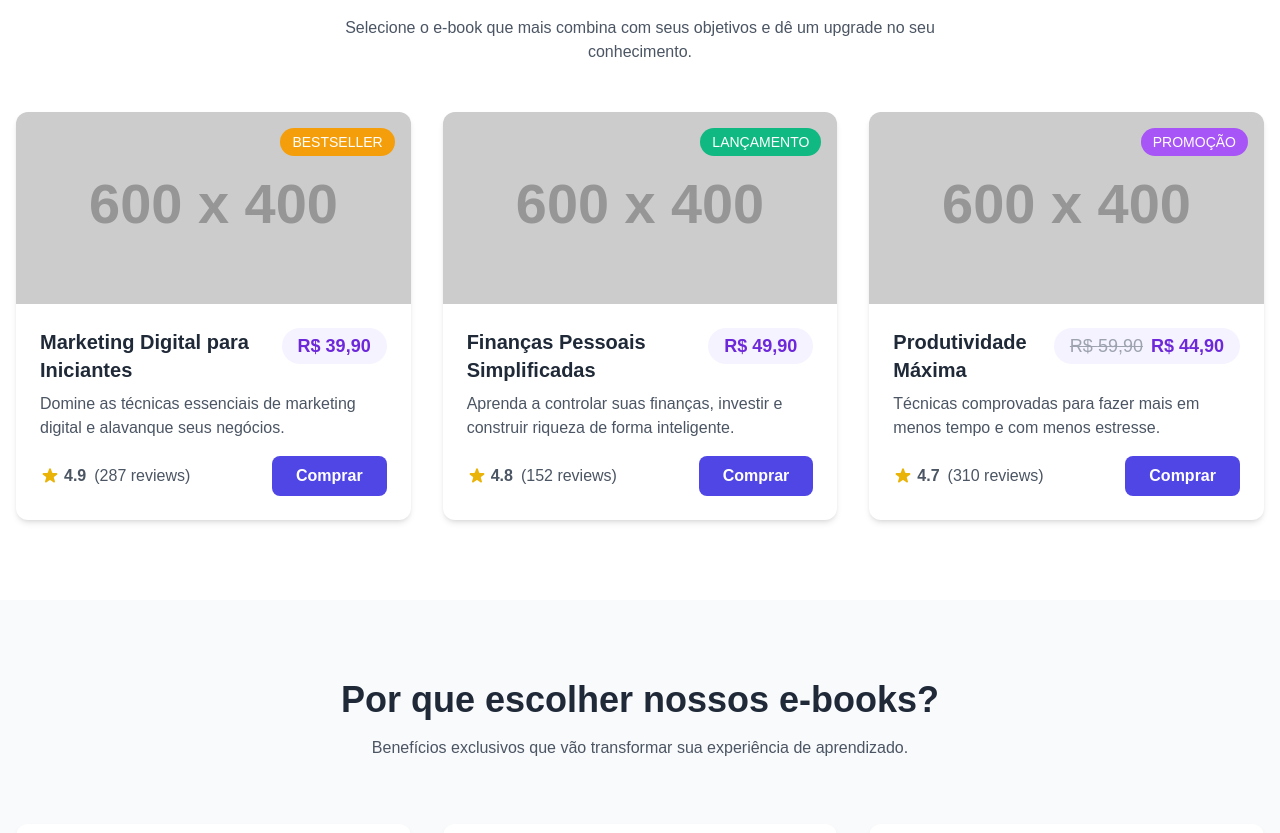
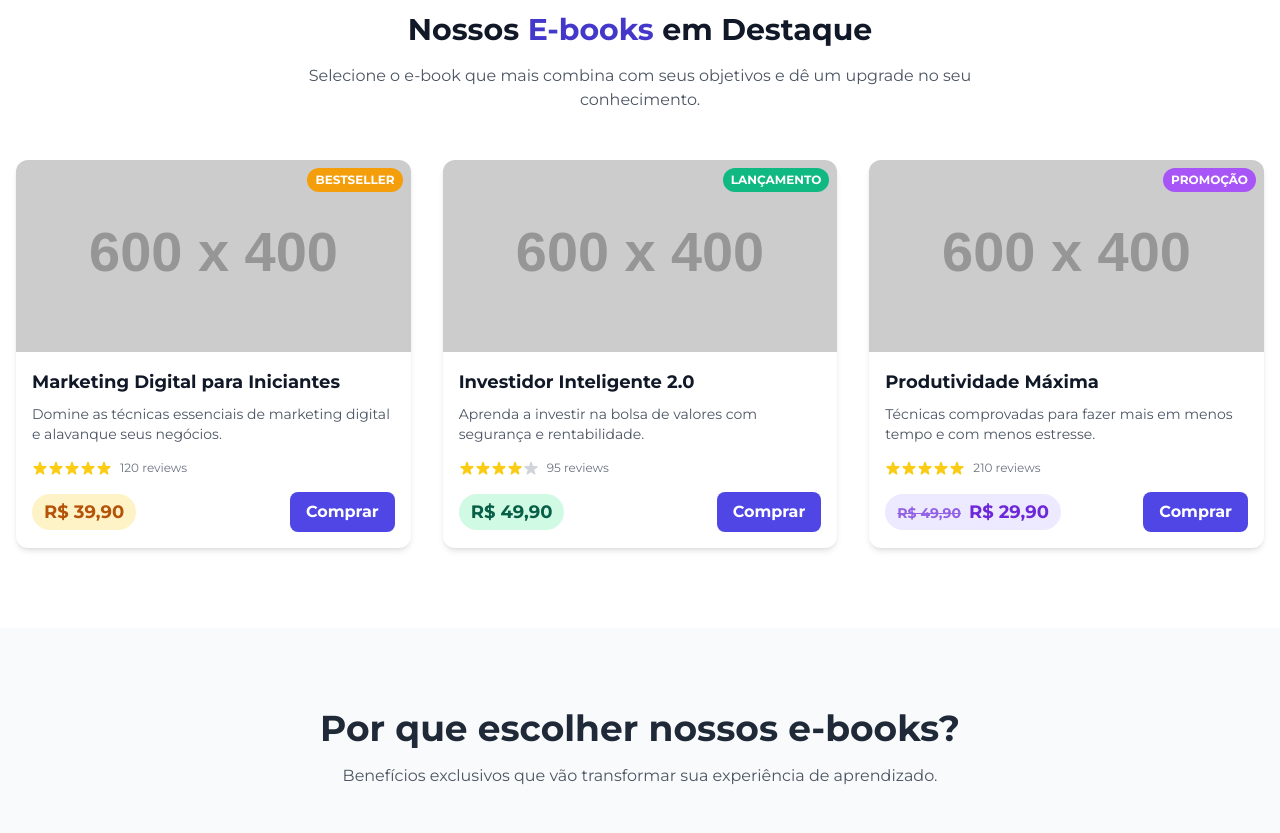
Before and after one commit to astronautbooks/landing-page-nextjs, a Next.js app: page / in a window 1280 px wide. Shown: the part 768-1601 px from the top of the page. Built offline with nearby package versions, Linux system fonts and the light colour scheme.

Commit message:
feat: first version OK

```diff
--- a/src/app/globals.css
+++ b/src/app/globals.css
@@ -9,35 +9,18 @@
   }
 }
 
-@layer components {
-  .price-badge {
-    animation: pulse 2s infinite;
+@keyframes float {
+  0% {
+    transform: translateY(0px);
   }
-
-  @keyframes pulse {
-    0% { transform: scale(1); }
-    50% { transform: scale(1.05); }
-    100% { transform: scale(1); }
+  50% {
+    transform: translateY(-10px);
   }
-
-  .ebook-card:hover {
-    transform: translateY(-5px);
-    box-shadow: 0 10px 25px rgba(0, 0, 0, 0.1);
-  }
-
-  .floating-btn {
-    animation: float 6s ease-in-out infinite;
-  }
-
-  @keyframes float {
-    0% { transform: translateY(0px); }
-    50% { transform: translateY(-15px); }
-    100% { transform: translateY(0px); }
+  100% {
+    transform: translateY(0px);
   }
 }
 
-body {
-  background: var(--background);
-  color: var(--foreground);
-  font-family: Arial, Helvetica, sans-serif;
+.float-animation {
+  animation: float 6s ease-in-out infinite;
 }
--- a/src/app/page.js
+++ b/src/app/page.js
@@ -1,3 +1,6 @@
+import EbookCard from '@/components/EbookCard';
+import HeroImage from '@/components/HeroImage';
+
 export default function Home() {
   return (
     <main className="min-h-screen">
@@ -35,7 +38,11 @@ com nossos <span className="text-yellow-300">e-books premium</span></h1>
             </div>
           </div>
           <div className="md:w-1/2 flex justify-center">
-            <img src="https://placehold.co/600x400" alt="Pilha de livros digitais coloridos em um tablet moderno com detalhes em neon" className="rounded-lg shadow-xl w-full max-w-md" />
+            <HeroImage
+              src="https://placehold.co/600x400"
+              alt="Pilha de livros digitais coloridos em um tablet moderno com detalhes em neon"
+              className="rounded-lg w-full max-w-md"
+            />
           </div>
         </div>
       </section>
@@ -67,72 +74,48 @@ com nossos <span className="text-yellow-300">e-books premium</span></h1>
           <p className="text-center text-gray-600 mb-12 max-w-2xl mx-auto">Selecione o e-book que mais combina com seus objetivos e dê um upgrade no seu conhecimento.</p>
 
           <div className="grid grid-cols-1 md:grid-cols-2 lg:grid-cols-3 gap-8">
-            {[
+            {
+              [
                 {
                   title: 'Marketing Digital para Iniciantes',
                   description: 'Domine as técnicas essenciais de marketing digital e alavanque seus negócios.',
-                price: '39,90',
+                  price: 'R$ 39,90',
                   oldPrice: null,
-                rating: 4.9,
-                reviews: 287,
+                  rating: 5,
+                  reviews: 120,
                   imageUrl: 'https://placehold.co/600x400',
-                badge: { text: 'BESTSELLER', color: 'bg-bestseller-amber' },
+                  badge: { text: 'BESTSELLER', color: 'bg-bestseller-amber text-white' },
+                  priceTheme: { bg: 'bg-price-theme-amber-light', text: 'text-price-theme-amber-dark' },
                   purchaseUrl: '#'
                 },
                 {
-                title: 'Finanças Pessoais Simplificadas',
-                description: 'Aprenda a controlar suas finanças, investir e construir riqueza de forma inteligente.',
-                price: '49,90',
+                  title: 'Investidor Inteligente 2.0',
+                  description: 'Aprenda a investir na bolsa de valores com segurança e rentabilidade.',
+                  price: 'R$ 49,90',
                   oldPrice: null,
-                rating: 4.8,
-                reviews: 152,
+                  rating: 4,
+                  reviews: 95,
                   imageUrl: 'https://placehold.co/600x400',
-                badge: { text: 'LANÇAMENTO', color: 'bg-launch-green' },
+                  badge: { text: 'LANÇAMENTO', color: 'bg-launch-green text-white' },
+                  priceTheme: { bg: 'bg-price-theme-green-light', text: 'text-price-theme-green-dark' },
                   purchaseUrl: '#'
                 },
                 {
                   title: 'Produtividade Máxima',
                   description: 'Técnicas comprovadas para fazer mais em menos tempo e com menos estresse.',
-                price: '44,90',
-                oldPrice: '59,90',
-                rating: 4.7,
-                reviews: 310,
+                  price: 'R$ 29,90',
+                  oldPrice: 'R$ 49,90',
+                  rating: 5,
+                  reviews: 210,
                   imageUrl: 'https://placehold.co/600x400',
-                badge: { text: 'PROMOÇÃO', color: 'bg-promo-lilac' },
+                  badge: { text: 'PROMOÇÃO', color: 'bg-promo-lilac text-white' },
+                  priceTheme: { bg: 'bg-price-theme-lilac-light', text: 'text-price-theme-lilac-dark' },
                   purchaseUrl: '#'
                 }
               ].map((ebook, index) => (
-              <div key={index} className="bg-white rounded-xl overflow-hidden shadow-md transition duration-300 hover:shadow-xl hover:-translate-y-1 flex flex-col">
-                <div className="relative">
-                  <img className="w-full h-48 object-cover" src={ebook.imageUrl} alt={`Capa do e-book ${ebook.title}`} />
-                  {ebook.badge && (
-                    <div className={`absolute top-4 right-4 text-white px-3 py-1 rounded-full text-sm font-medium ${ebook.badge.color}`}>{ebook.badge.text}</div>
-                  )}
-                </div>
-                <div className="p-6 flex flex-col flex-grow">
-                  <div className="flex justify-between items-start mb-2">
-                    <h3 className="text-xl font-bold text-gray-800 flex-1 pr-4">{ebook.title}</h3>
-                    <div className="bg-price-lilac-light text-price-lilac-dark px-4 py-1 rounded-full font-bold text-lg whitespace-nowrap">
-                      {ebook.oldPrice && (
-                        <span className="line-through text-gray-400 font-normal mr-2">R$ {ebook.oldPrice}</span>
-                      )}
-                      R$ {ebook.price}
-                    </div>
-                  </div>
-                  <p className="text-gray-600 mb-4 flex-grow">{ebook.description}</p>
-                  <div className="flex justify-between items-center mt-auto">
-                    <div className="flex items-center text-gray-600">
-                      <svg className="w-5 h-5 text-yellow-500 mr-1" fill="currentColor" viewBox="0 0 20 20"><path d="M9.049 2.927c.3-.921 1.603-.921 1.902 0l1.07 3.292a1 1 0 00.95.69h3.462c.969 0 1.371 1.24.588 1.81l-2.8 2.034a1 1 0 00-.364 1.118l1.07 3.292c.3.921-.755 1.688-1.54 1.118l-2.8-2.034a1 1 0 00-1.175 0l-2.8 2.034c-.784.57-1.838-.197-1.539-1.118l1.07-3.292a1 1 0 00-.364-1.118L2.98 8.72c-.783-.57-.38-1.81.588-1.81h3.461a1 1 0 00.951-.69l1.07-3.292z"></path></svg>
-                      <span className="font-bold">{ebook.rating}</span>
-                      {ebook.reviews && <span className="ml-2">({ebook.reviews} reviews)</span>}
-                    </div>
-                    <a href={ebook.purchaseUrl} className="bg-button-indigo hover:bg-indigo-600 text-white px-6 py-2 rounded-lg font-semibold transition duration-300">
-                      Comprar
-                    </a>
-                  </div>
-                </div>
-              </div>
-            ))}
+                <EbookCard key={index} ebook={ebook} />
+              ))
+            }
           </div>
         </div>
       </section>
--- /dev/null
+++ b/src/components/EbookCard.js
@@ -0,0 +1,54 @@
+'use client';
+
+import { useState } from 'react';
+
+export default function EbookCard({ ebook }) {
+  const [isHovered, setIsHovered] = useState(false);
+
+  const cardStyle = {
+    transition: 'all 0.3s ease-in-out',
+    transform: isHovered ? 'translateY(-8px)' : 'translateY(0)',
+    boxShadow: isHovered ? '0 10px 15px -3px rgb(0 0 0 / 0.1), 0 4px 6px -4px rgb(0 0 0 / 0.1)' : '0 4px 6px -1px rgb(0 0 0 / 0.1), 0 2px 4px -2px rgb(0 0 0 / 0.1)', // shadow-md and shadow-lg
+  };
+
+  return (
+    <div
+      className="bg-white rounded-xl overflow-hidden flex flex-col"
+      style={cardStyle}
+      onMouseEnter={() => setIsHovered(true)}
+      onMouseLeave={() => setIsHovered(false)}
+    >
+      <div className="relative">
+        <img className="w-full h-48 object-cover" src={ebook.imageUrl} alt={`Capa do e-book ${ebook.title}`} />
+        {ebook.badge && (
+          <span className={`absolute top-2 right-2 text-xs font-bold px-2 py-1 rounded-full ${ebook.badge.color}`}>
+            {ebook.badge.text}
+          </span>
+        )}
+      </div>
+      <div className="p-4 flex flex-col flex-grow">
+        <h3 className="text-lg font-bold mb-2">{ebook.title}</h3>
+        <p className="text-sm text-gray-600 mb-4 flex-grow">{ebook.description}</p>
+        <div className="flex items-center mb-4">
+          <div className="flex text-yellow-400">
+            {[...Array(5)].map((_, i) => (
+              <svg key={i} className={`w-4 h-4 ${i < ebook.rating ? 'text-yellow-400' : 'text-gray-300'}`} fill="currentColor" viewBox="0 0 20 20">
+                <path d="M9.049 2.927c.3-.921 1.603-.921 1.902 0l1.286 3.957a1 1 0 00.95.69h4.162c.969 0 1.371 1.24.588 1.81l-3.368 2.448a1 1 0 00-.364 1.118l1.287 3.957c.3.921-.755 1.688-1.54 1.118l-3.368-2.448a1 1 0 00-1.176 0l-3.368 2.448c-.784.57-1.838-.197-1.54-1.118l1.287-3.957a1 1 0 00-.364-1.118L2.064 9.384c-.783-.57-.38-1.81.588-1.81h4.162a1 1 0 00.95-.69L9.049 2.927z" />
+              </svg>
+            ))}
+          </div>
+          <span className="text-xs text-gray-500 ml-2">{ebook.reviews} reviews</span>
+        </div>
+        <div className="flex justify-between items-center">
+          <div className={`text-lg font-bold px-3 py-1 rounded-full ${ebook.priceTheme.bg} ${ebook.priceTheme.text}`}>
+            {ebook.oldPrice && <span className="text-sm line-through opacity-70 mr-2">{ebook.oldPrice}</span>}
+            {ebook.price}
+          </div>
+          <a href={ebook.purchaseUrl} className="bg-button-indigo text-white font-bold py-2 px-4 rounded-lg hover:bg-indigo-700 transition-colors">
+            Comprar
+          </a>
+        </div>
+      </div>
+    </div>
+  );
+}
--- /dev/null
+++ b/src/components/HeroImage.js
@@ -0,0 +1,11 @@
+const HeroImage = ({ src, alt, className }) => {
+  return (
+    <img
+      src={src}
+      alt={alt}
+      className={`${className} float-animation`}
+    />
+  );
+};
+
+export default HeroImage;
--- a/tailwind.config.js
+++ b/tailwind.config.js
@@ -14,10 +14,22 @@ module.exports = {
         },
         'button-indigo': '#4F46E5',
         'promo-lilac': '#A855F7',
-        'price-lilac-light': '#F5F3FF',
-        'price-lilac-dark': '#6D28D9',
         'launch-green': '#10B981',
         'bestseller-amber': '#F59E0B',
+        'price-theme': {
+          lilac: {
+            light: '#EDE9FE',
+            dark: '#6D28D9',
+          },
+          green: {
+            light: '#D1FAE5',
+            dark: '#065F46',
+          },
+          amber: {
+            light: '#FEF3C7',
+            dark: '#B45309',
+          },
+        },
         purple: {
           500: '#9333ea',
         },
```
Lines whose indentation alone changed are shown as unchanged.
